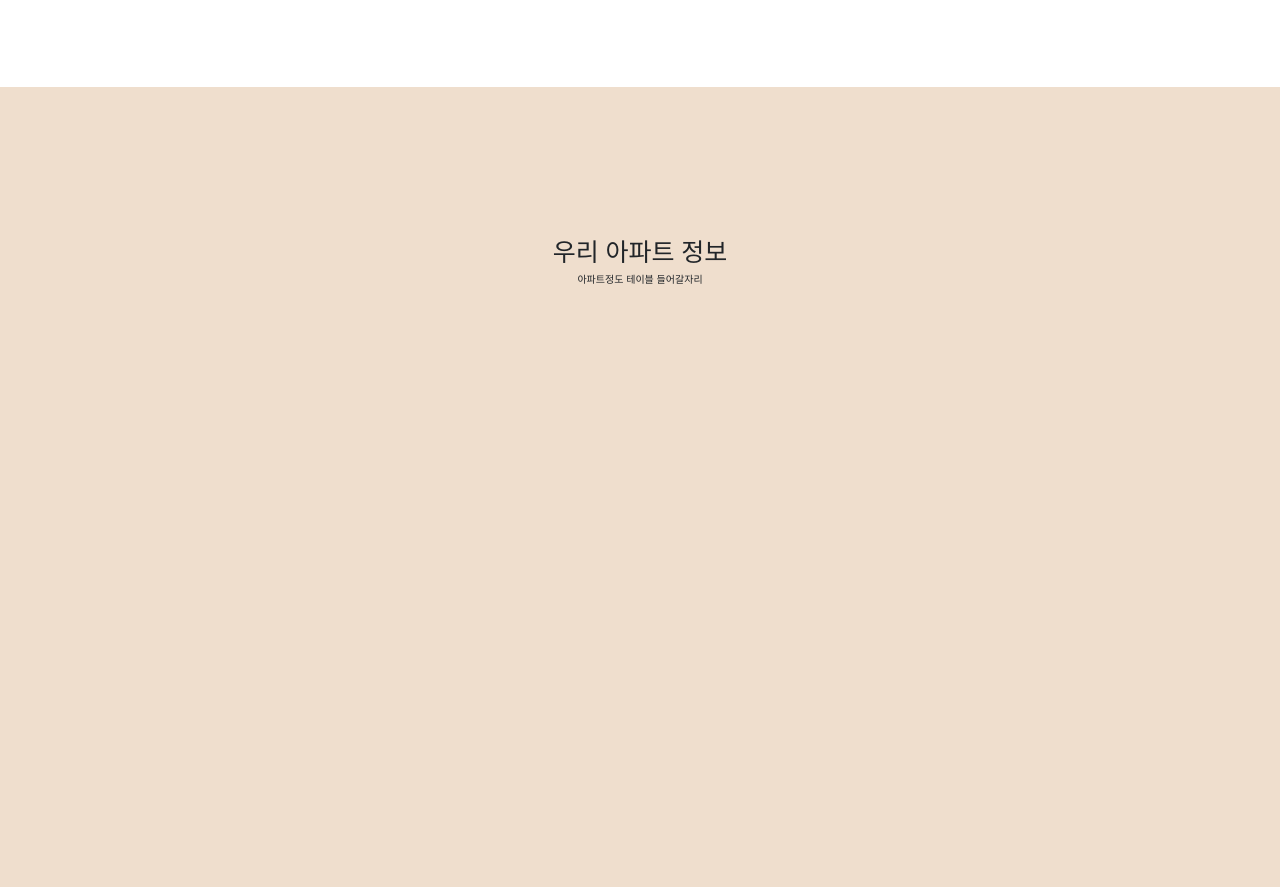
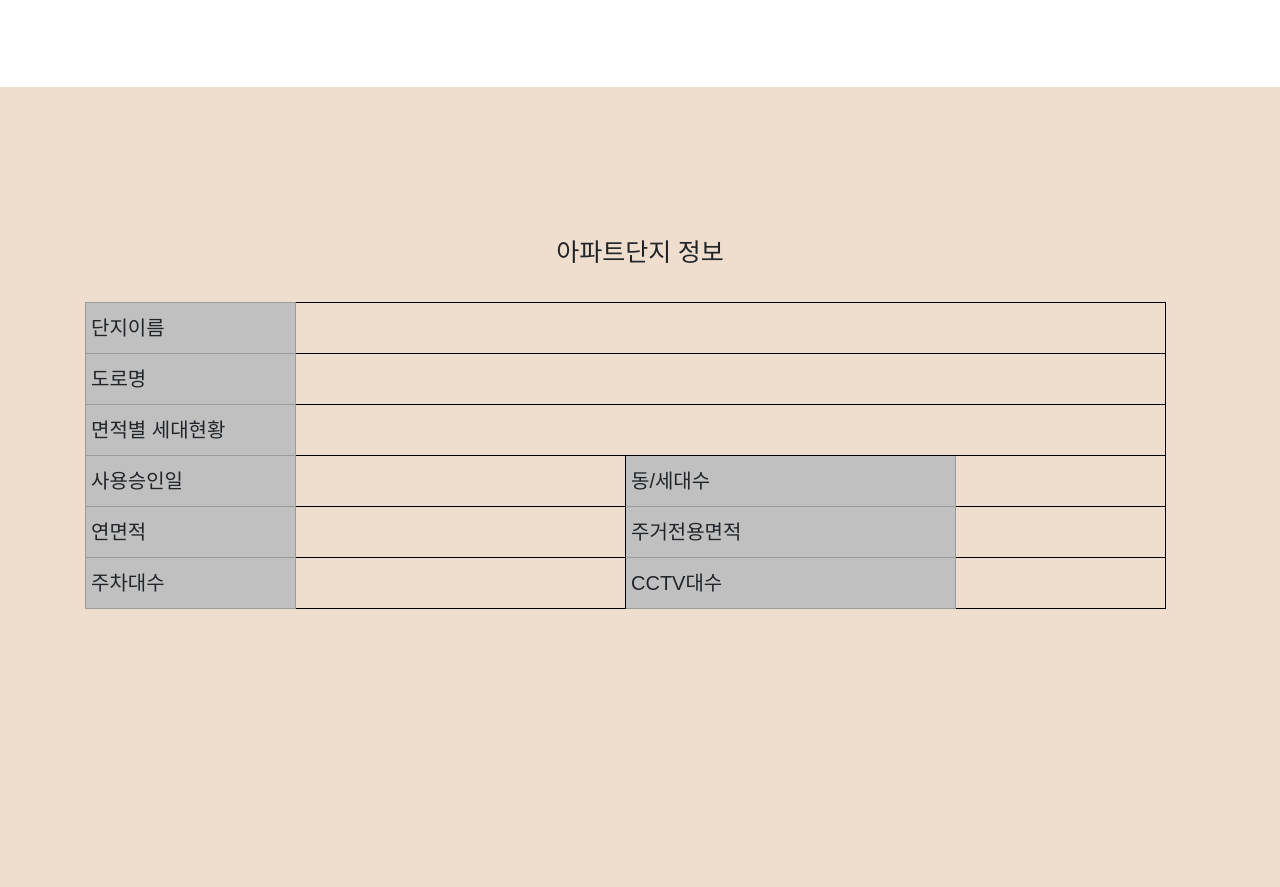
Before and after one commit to junhong-CHEON/data_project, a Flask app: template Project_main/templates/indexpost.html in a window 1280 px wide. Shown: the part 2544-3431 px from the top of the page. Run offline with Flask 2, Linux system fonts and the light colour scheme; the template is opened without the code that fills it, so the values that code supplies are empty; some libraries are stand-ins or nearby versions.

Commit message:
apt_info_add

```diff
--- a/Project_main/static/css/sticky-menu.css
+++ b/Project_main/static/css/sticky-menu.css
@@ -97,3 +97,13 @@ input[type="text"]:focus {
 .navbar-default .navbar-nav > li > a {
   color: #000;
 }
+
+/*아파트 단지테이블 */
+.tg  {border-collapse:collapse;border-spacing:0;}
+.tg td{border-color:black;border-style:solid;border-width:1px;font-family:Arial, sans-serif;font-size:14px;
+  overflow:hidden;padding:10px 5px;word-break:normal;}
+.tg th{border-color:black;border-style:solid;border-width:1px;font-family:Arial, sans-serif;font-size:14px;
+  font-weight:normal;overflow:hidden;padding:10px 5px;word-break:normal;}
+.tg .tg-xwr1{background-color:#c0c0c0;border-color:#9b9b9b;font-size:22px;font-weight:bold;text-align:center;vertical-align:top}
+.tg .tg-rn9u{background-color:#c0c0c0;border-color:#9b9b9b;font-size:20px;text-align:left;vertical-align:top}
+.tg .tg-sqex{border-color:#9b9b9b;font-size:22px;font-weight:bold;text-align:center;vertical-align:top}
--- a/Project_main/templates/indexpost.html
+++ b/Project_main/templates/indexpost.html
@@ -141,8 +141,51 @@
         <div class="container">
             <div class="row">
                 <div class="col-lg-12">
-                    <h1>우리 아파트 정보</h1>
-                    아파트정도 테이블 들어갈자리
+                    <h1>아파트단지 정보</h1>
+                    <br>
+                    <br>
+                    <table class="tg" style="undefined;table-layout: fixed; width: 863px">
+                        <colgroup>
+                        <col style="width: 210px">
+                        <col style="width: 330px">
+                        <col style="width: 330px">
+                        <col style="width: 210px">
+                        </colgroup>
+                        <thead>
+                          <tr>
+                            <th class="tg-rn9u">단지이름</th>
+                            <th class="tg-g8v9" colspan="3">{{ta1}}</th>
+                          </tr>
+                        </thead>
+                        <tbody>
+                          <tr>
+                            <td class="tg-rn9u">도로명</td>
+                            <td class="tg-1l8c" colspan="3">{{ta2}}</td>
+                          </tr>
+                          <tr>
+                            <td class="tg-rn9u">면적별 세대현황</td>
+                            <td class="tg-1l8c" colspan="3">{{ta3}}</td>
+                          </tr>
+                          <tr>
+                            <td class="tg-rn9u">사용승인일</td>
+                            <td class="tg-1l8c">{{ta4}}</td>
+                            <td class="tg-rn9u">동/세대수</td>
+                            <td class="tg-qx02">{{ta5}}</td>
+                          </tr>
+                          <tr>
+                            <td class="tg-rn9u">연면적</td>
+                            <td class="tg-m7rr">{{ta6}}</td>
+                            <td class="tg-rn9u">주거전용면적</td>
+                            <td class="tg-n555">{{ta7}}</td>
+                          </tr>
+                          <tr>
+                            <td class="tg-rn9u">주차대수</td>
+                            <td class="tg-m7rr">{{ta8}}</td>
+                            <td class="tg-rn9u">CCTV대수</td>
+                            <td class="tg-n555">{{ta9}}</td>
+                          </tr>
+                        </tbody>
+                        </table>
                 </div>
             </div>
         </div>
```
Also changed, not shown: Project_main/controllers/Predict.py (+14 -2 lines).
